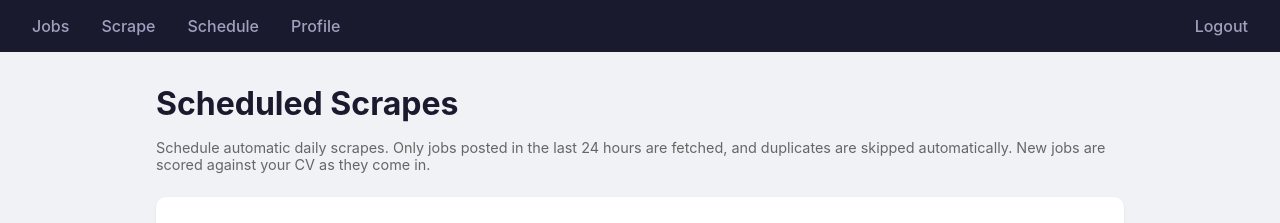
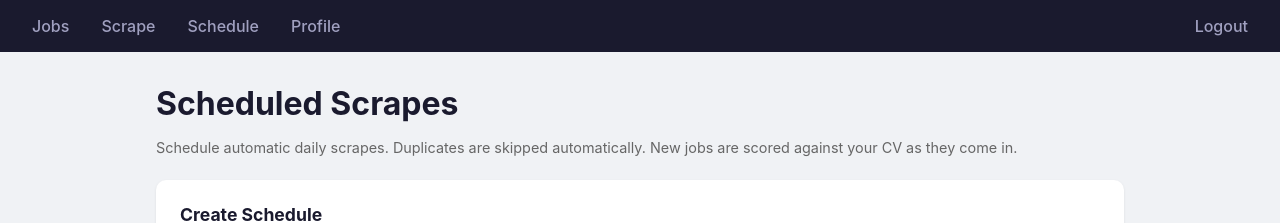
Before and after one commit to vaibhavmittal98/linkedin-job-hunter, a React (Vite) app in the folder frontend/: page /schedule in a window 1280 px wide. Shown: the top 223 px of the page. Built offline with nearby package versions, Linux system fonts and the light colour scheme; no server answers; sample sign-in values are in the browser's storage.

Commit message:
Fix schedule page description

```diff
--- a/frontend/src/pages/Schedule.tsx
+++ b/frontend/src/pages/Schedule.tsx
@@ -74,8 +74,7 @@ export default function SchedulePage() {
     <>
       <h1>Scheduled Scrapes</h1>
       <p style={{ color: "#666", marginBottom: "1.5rem", fontSize: "0.9rem" }}>
-        Schedule automatic daily scrapes. Only jobs posted in the last 24 hours are fetched, and duplicates are skipped automatically.
-        New jobs are scored against your CV as they come in.
+        Schedule automatic daily scrapes. Duplicates are skipped automatically. New jobs are scored against your CV as they come in.
       </p>
 
       <div className="card">
```
